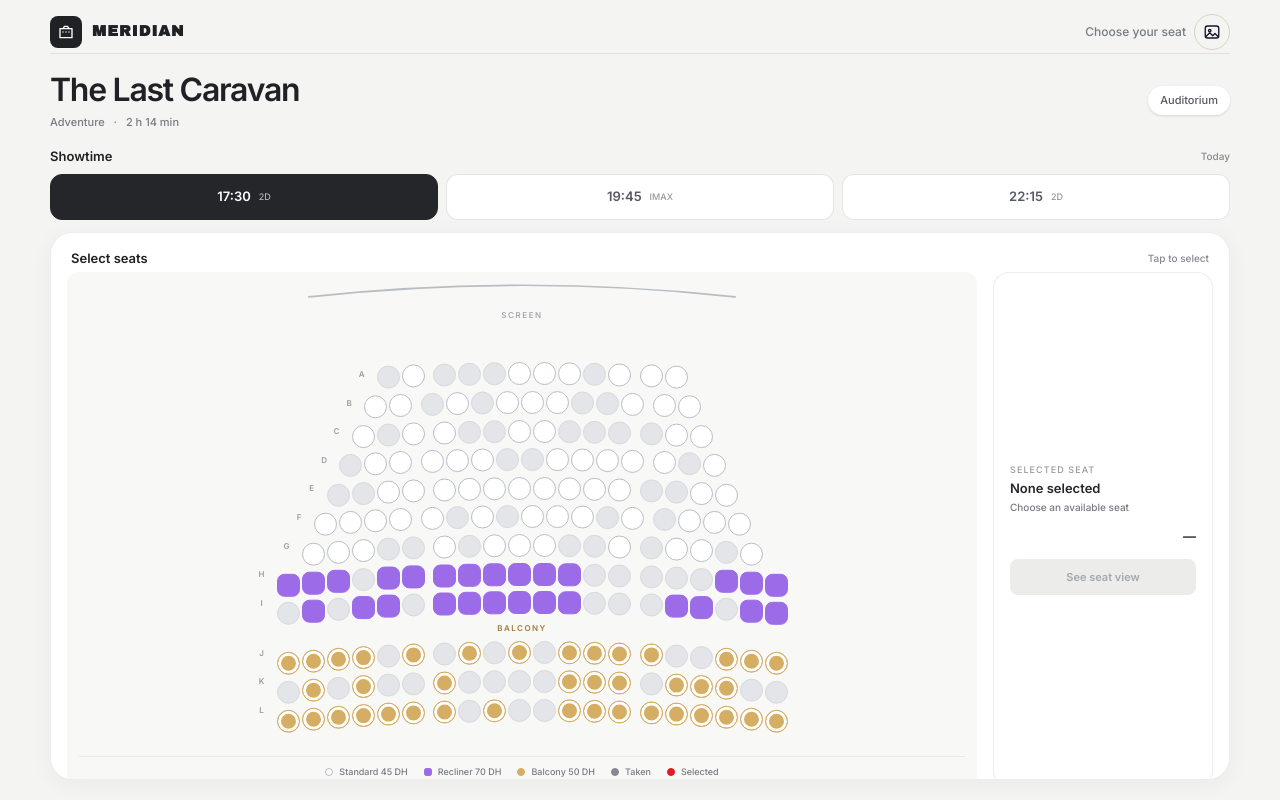
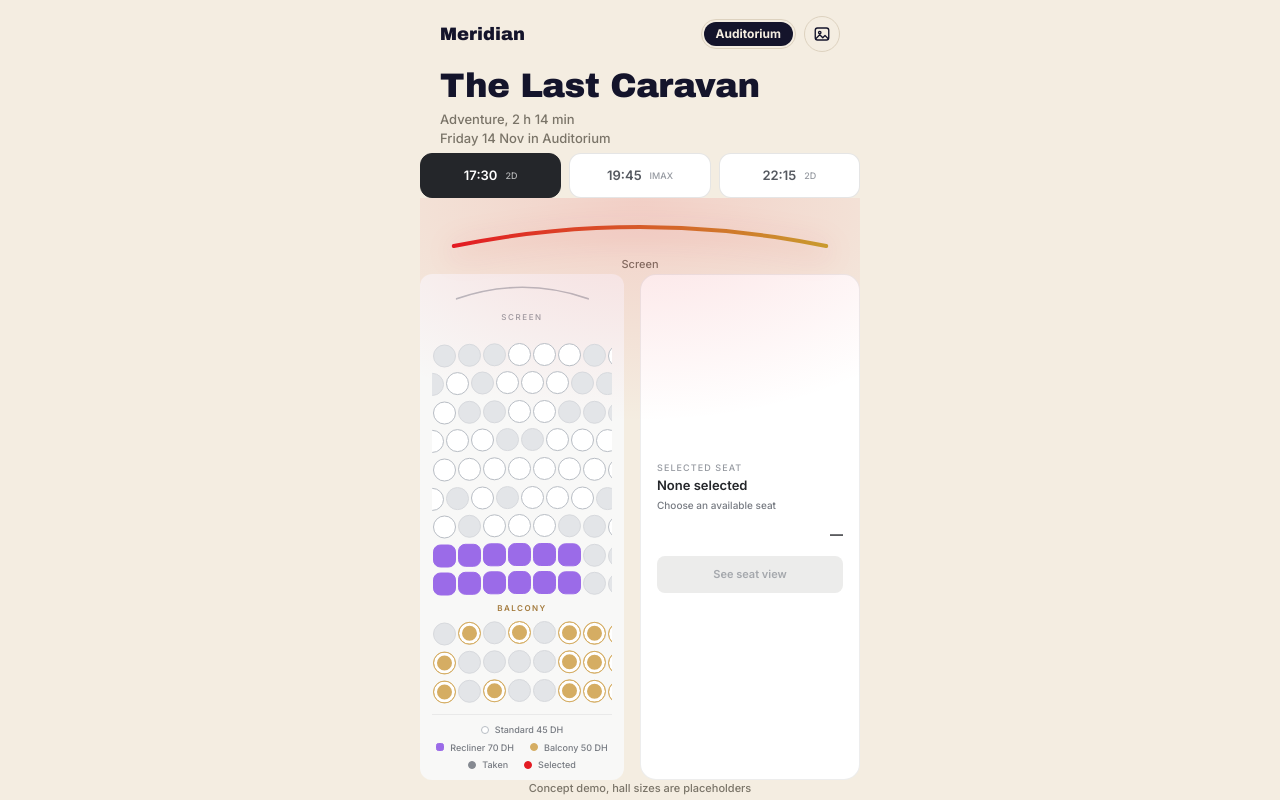
Before and after one commit to aouidate47/cinema, a Next.js app: page /hall-3/1730 in a window 1280 px wide. Built offline with nearby package versions, Linux system fonts and the light colour scheme.

Commit message:
Restore original cinema dashboard

```diff
--- a/app/[cinema]/[show]/page.tsx
+++ b/app/[cinema]/[show]/page.tsx
@@ -23,49 +23,61 @@ export default async function Page({ params }: { params: Promise<{ cinema: strin
   const left = Object.fromEntries(SHOWS.map((s) => [s.id, buildSeats(hall, s).filter((x) => !x.taken).length]));
 
   return (
-    <main className="h-dvh overflow-hidden bg-[#f4f4f2] px-3 pb-3 pt-[max(10px,env(safe-area-inset-top))] text-[#202124] sm:px-6 sm:pb-5">
-      <div className="mx-auto flex h-full w-full max-w-[1180px] flex-col">
-        <header className="flex h-11 shrink-0 items-center justify-between border-b border-black/[0.08]">
-          <Link href="/" className="flex items-center gap-2.5" aria-label="Meridian home">
-            <span className="grid size-8 place-items-center rounded-lg bg-[#202124] text-white">
-              <svg viewBox="0 0 24 24" className="size-[18px]" fill="none" stroke="currentColor" strokeWidth="1.8" strokeLinecap="round" strokeLinejoin="round" aria-hidden>
-                <path d="M4 7.5h16v12H4z" /><path d="m8 7.5 2-3h4l2 3M8 12h.01M12 12h.01M16 12h.01" />
-              </svg>
-            </span>
-            <span className="font-display text-[15px] font-semibold tracking-[.07em]">MERIDIAN</span>
+    <main className="mx-auto flex h-dvh max-w-[440px] flex-col overflow-hidden pb-[env(safe-area-inset-bottom)] pt-[env(safe-area-inset-top)]">
+      <header className="flex items-center justify-between px-5 pt-4">
+        <span className="font-display text-lg">Meridian</span>
+        <div className="flex items-center gap-2">
+          <nav aria-label="Hall" className="flex rounded-full border-[1.5px] border-line p-0.5">
+            {HALLS.map((h) => {
+              const on = h.slug === hall.slug;
+              return (
+                <Link
+                  key={h.slug}
+                  href={`/${h.slug}/${show.id}`}
+                  aria-current={on ? "page" : undefined}
+                  className={`rounded-full px-3 py-1 text-xs font-bold ${on ? "bg-ink text-paper" : "text-mute"}`}
+                >
+                  {h.name}
                 </Link>
-          <div className="flex items-center gap-2">
-            <span className="hidden text-xs text-[#777b82] sm:inline">Choose your seat</span>
+              );
+            })}
+          </nav>
           <FilmButton />
         </div>
       </header>
 
-        <section className="flex shrink-0 items-center justify-between gap-3 py-3 sm:py-4">
-          <div className="min-w-0">
-            <h1 className="truncate text-[clamp(1.35rem,3vw,2rem)] font-semibold leading-tight tracking-[-.04em]">{MOVIE.title}</h1>
-            <p className="mt-1 text-[11px] text-[#777b82]">{MOVIE.genre} <span className="mx-1.5">·</span> {MOVIE.runtime}</p>
-          </div>
-          <span className="shrink-0 rounded-full bg-white px-3 py-1.5 text-[11px] font-medium text-[#555960] shadow-sm">Auditorium</span>
+      <section className="px-5 pb-1 pt-4">
+        <h1 className="font-display text-[34px] font-normal leading-[1.05] tracking-[-.5px]">{MOVIE.title}</h1>
+        <p className="mt-1.5 text-[13px] text-mute">
+          {MOVIE.genre}, {MOVIE.runtime}
+        </p>
+        <p className="text-[13px] text-mute">
+          {MOVIE.date} in {hall.name}
+        </p>
       </section>
 
-        <section className="mb-3 shrink-0">
-          <div className="mb-2 flex items-center justify-between">
-            <h2 className="text-[13px] font-semibold">Showtime</h2>
-            <span className="text-[10px] text-[#858991]">Today</span>
+      <ShowTabs cinema={hall.slug} current={show.id} left={left} />
+
+      <div className="stage flex min-h-0 flex-1 flex-col">
+        <div className="mx-6 mt-[18px] text-center">
+          <svg viewBox="0 0 400 34" preserveAspectRatio="none" aria-hidden
+            className="h-[34px] w-full drop-shadow-[0_6px_14px_rgba(227,27,35,.35)]">
+            <defs>
+              <linearGradient id="screenGrad" x1="0" x2="1">
+                <stop offset="0" stopColor="#E31B23" />
+                <stop offset="1" stopColor="#C99A2E" />
+              </linearGradient>
+            </defs>
+            <path d="M10 30 Q200 -8 390 30" fill="none" stroke="url(#screenGrad)" strokeWidth="4" strokeLinecap="round" />
+          </svg>
+          <span className="text-[11px] text-mute">Screen</span>
         </div>
-          <ShowTabs cinema={hall.slug} current={show.id} left={left} />
-        </section>
 
-        <section className="min-h-0 flex-1 overflow-hidden rounded-2xl border border-black/[0.07] bg-white p-2.5 shadow-[0_5px_24px_rgba(20,20,20,.045)] sm:rounded-[22px] sm:p-4">
-          <div className="mb-1 flex items-center justify-between px-1">
-            <h2 className="text-[13px] font-semibold">Select seats</h2>
-            <span className="text-[10px] text-[#858991]">Tap to select</span>
-          </div>
-          <SeatPicker hall={hall} seats={seats}>
+        <SeatPicker key={`${hall.slug}-${show.id}`} hall={hall} seats={seats}>
           <Legend hall={hall} />
         </SeatPicker>
-        </section>
       </div>
+      <p className="m-0 px-4 pb-1 text-center text-[11px] text-mute">Concept demo, hall sizes are placeholders</p>
     </main>
   );
 }
```
Lines whose indentation alone changed are shown as unchanged.
